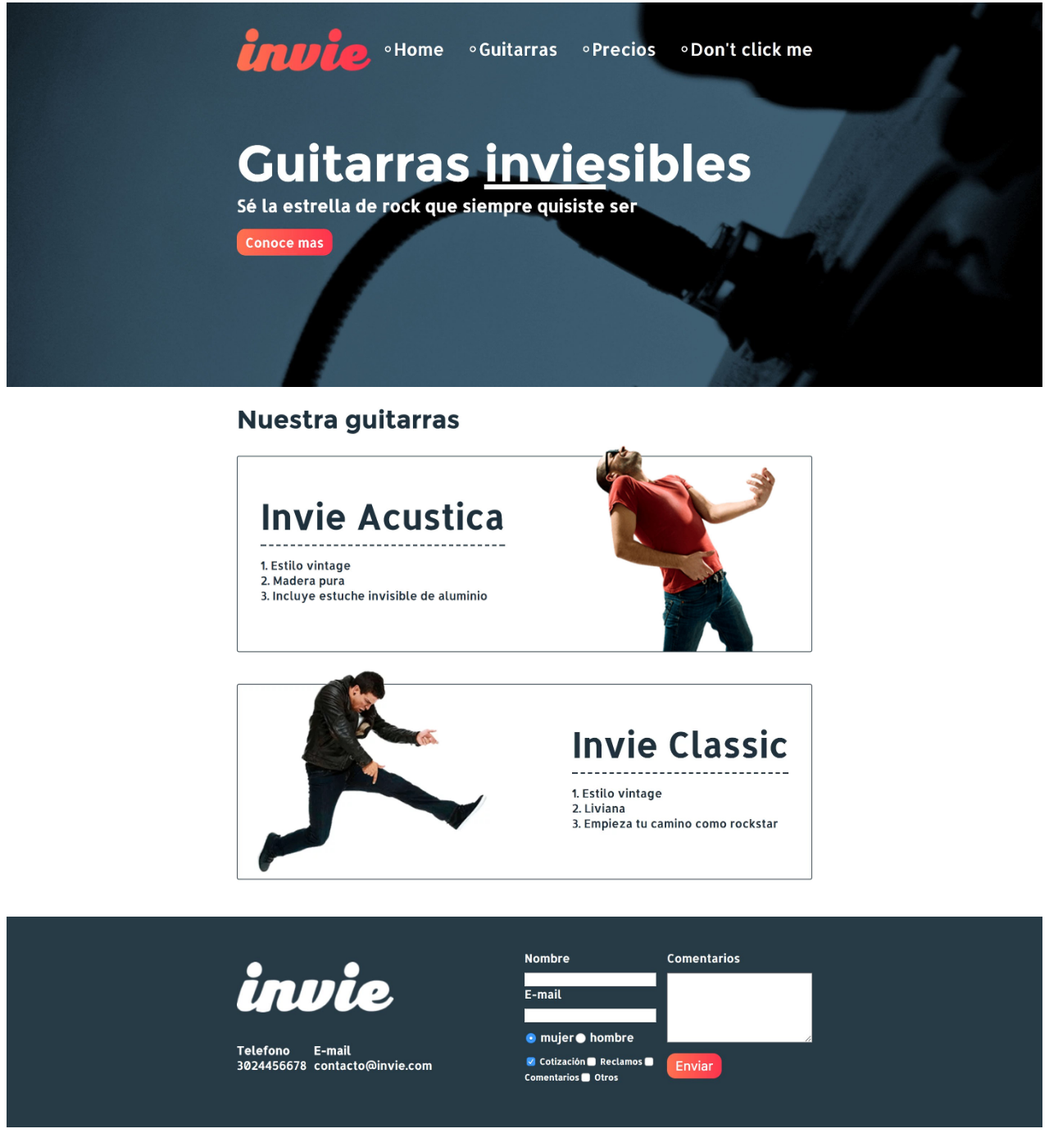
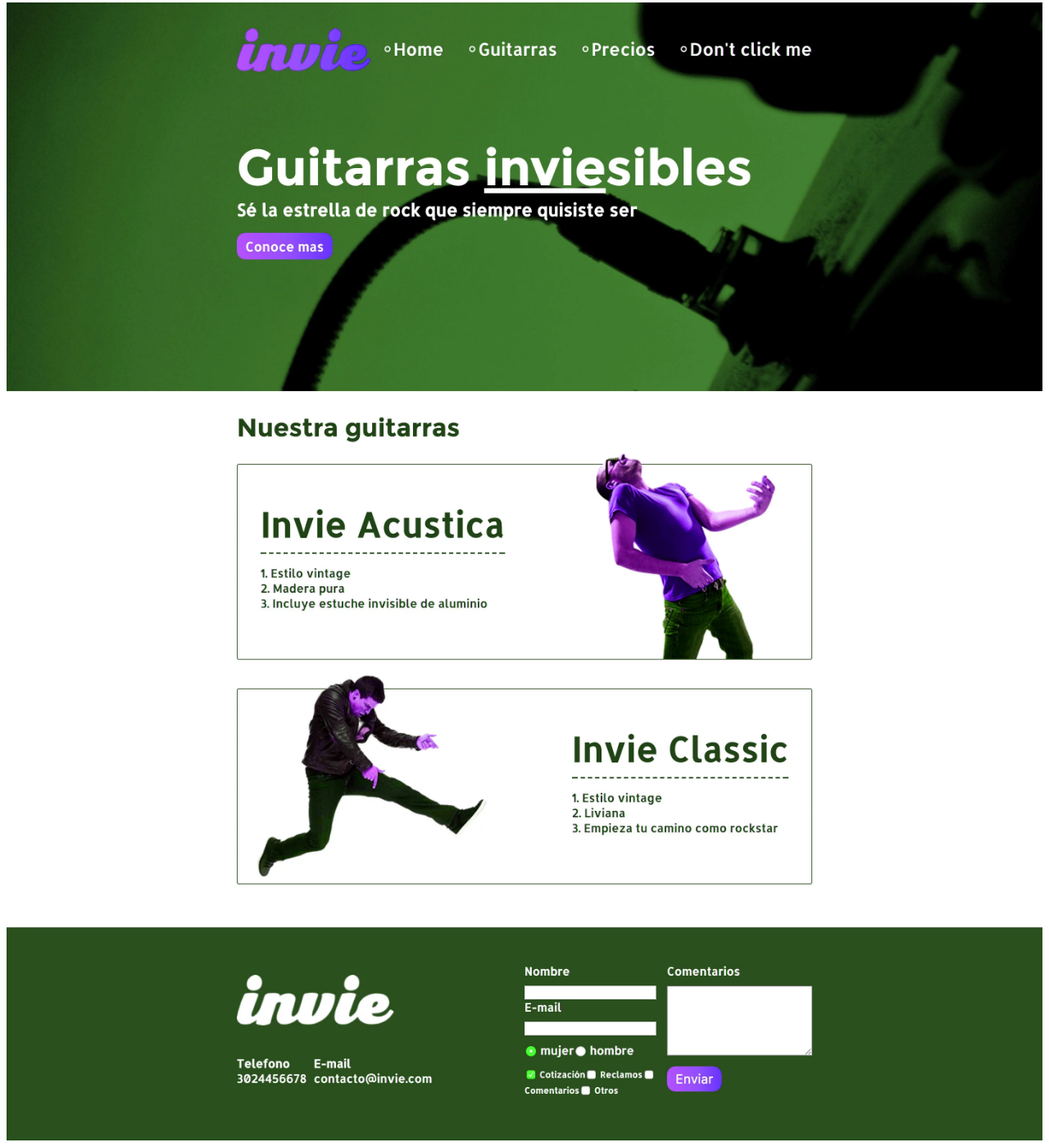
Before and after one commit to Gitsjoe/Invie-github, a plain HTML site: page index.html in a window 1280 px wide. Shown: the part 5-1404 px from the top of the page at 82% size. Drawn offline with Linux system fonts and the light colour scheme.

Commit message:
Nueva version de invie - verde

```diff
--- a/index.html
+++ b/index.html
@@ -16,10 +16,6 @@
     	</style>
 	</head>
 	<body>
- 		<img src="header.jpg" alt="">
- 		<img src="hero.jpg" alt="">
- 		<img src="acustica.jpg" alt="">
- 		<img src="clasica.jpg" alt="">
- 		<img src="footer.jpg" alt="">
+ 		<img src="nueva-version.jpg" alt="">
 	</body>
 </html>
```
Also changed, not shown: nueva-version.jpg (added).
